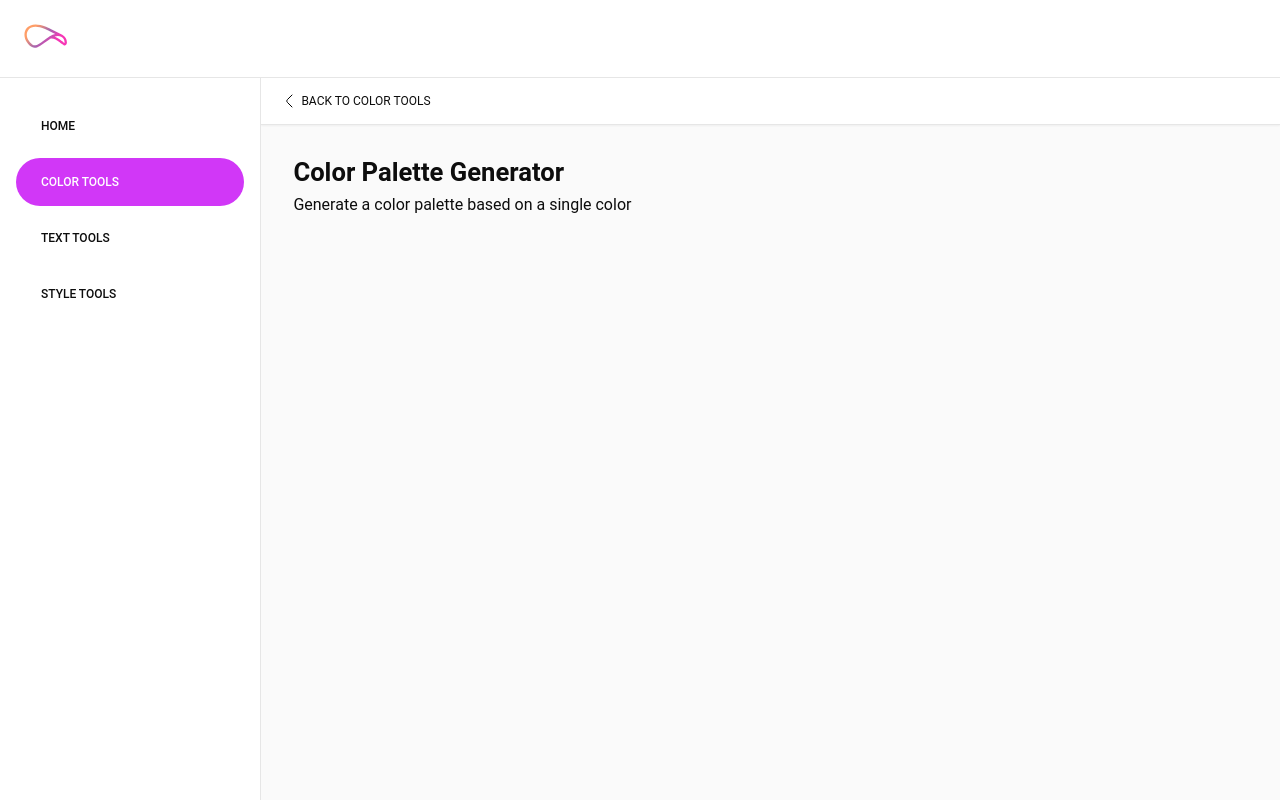
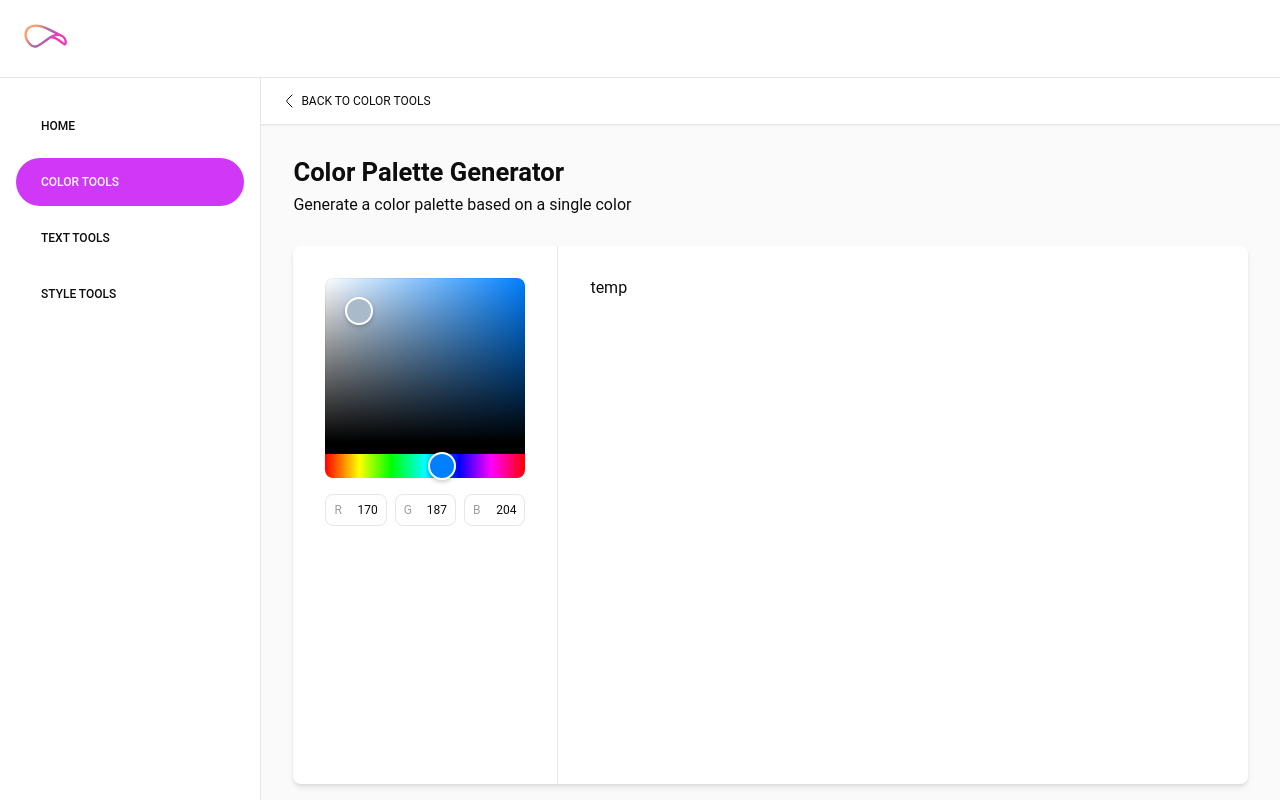
Before and after one commit to ramijames/crisp-tools-react, a React (Create React App) app: page /color-tools/color-palette-generator in a window 1280 px wide. Built offline with nearby package versions, Linux system fonts and the light colour scheme.

Commit message:
Color picker up and running

```diff
--- a/package.json
+++ b/package.json
@@ -8,6 +8,7 @@
     "@testing-library/user-event": "^13.5.0",
     "lorem-ipsum": "^2.0.8",
     "react": "^18.3.1",
+    "react-colorful": "^5.6.1",
     "react-dom": "^18.3.1",
     "react-router-dom": "^6.24.1",
     "react-scripts": "5.0.1",
--- a/src/pages/color-tools/color-palette-generator.js
+++ b/src/pages/color-tools/color-palette-generator.js
@@ -1,8 +1,21 @@
-import React from 'react';
+import React, { useEffect, useState} from 'react';
 import ToolHeader from '../../components/common/ToolHeader';
 import BackTo from '../../components/common/BackTo';
+import style from './color-palette-generator.module.css';
+import { HexColorPicker } from 'react-colorful';
 
 function ColorPaletteGeneratorPage () {
+  const [color, setColor] = useState("#aabbcc");
+
+  function ConvertHexToRGB(hex) {
+    const r = parseInt(hex.substring(1, 3), 16);
+    const g = parseInt(hex.substring(3, 5), 16);
+    const b = parseInt(hex.substring(5, 7), 16);
+    return [ r, g, b ];
+  }
+
+  const [red, green, blue] = ConvertHexToRGB(color);
+
   return (
     <main className="CrispTool">
       <BackTo to="/color-tools">
@@ -13,6 +26,19 @@ function ColorPaletteGeneratorPage () {
       </BackTo>
       <section className="ToolPanel">
         <ToolHeader title="Color Palette Generator" description="Generate a color palette based on a single color" />
+        <section className={style.ColorPaletteGenerator}>
+          <section className={style.ColorPaletteSelect}>
+            <HexColorPicker color={color} onChange={setColor} />
+            <div className={style.ColorOutputRGB}>
+              <div>R <span className={style.number}>{red}</span></div>
+              <div>G <span className={style.number}>{green}</span></div>
+              <div>B <span className={style.number}>{blue}</span></div>
+            </div>
+          </section>
+          <section className={style.ColorPaletteOutput}>
+            temp
+          </section>
+        </section>
       </section>
     </main>
   );
--- /dev/null
+++ b/src/pages/color-tools/color-palette-generator.module.css
@@ -0,0 +1,53 @@
+.ColorPaletteGenerator {
+  display: flex;
+  flex-direction: row;
+  align-items: center;
+  justify-content: center;
+  height: 100%;
+  width: 100%;
+  border-radius: var(--border-radius-md);
+  background-color: rgba(var(--white));
+  color: rgba(var(--black));
+  box-shadow: var(--shadow-md);
+}
+
+    .ColorPaletteSelect {
+      height: 100%;
+      display: flex;
+      flex-direction: column;
+      gap: var(--spacing-md);
+      padding: var(--spacing-xl);
+      border-right: 1px solid rgba(var(--black), 0.1);
+    }
+
+        .ColorPaletteOutput {
+          width: 100%;
+          height: 100%;
+          display: flex;
+          flex-direction: column;
+          gap: var(--spacing-md);
+          padding: var(--spacing-xl);
+        }
+
+            .ColorOutputRGB {
+              display: grid;
+              grid-template-columns: 1fr 1fr 1fr;
+              gap: var(--spacing-sm);
+            }
+
+                .ColorOutputRGB div {
+                  display: flex;
+                  flex-direction: row;
+                  border: 1px solid rgba(var(--black), 0.1);
+                  padding: var(--spacing-sm);
+                  justify-content: space-between;
+                  border-radius: var(--border-radius-md);
+                  color: rgba(var(--black), 0.4);
+                  font-size: var(--font-size-sm);
+                }
+
+                    .ColorOutputRGB .number {
+                      display: block;
+                      align-self: flex-end;
+                      color: rgba(var(--black), 1);
+                    }
```
Also changed, not shown: 1 other file (tests, documents, lock files or other folders).
